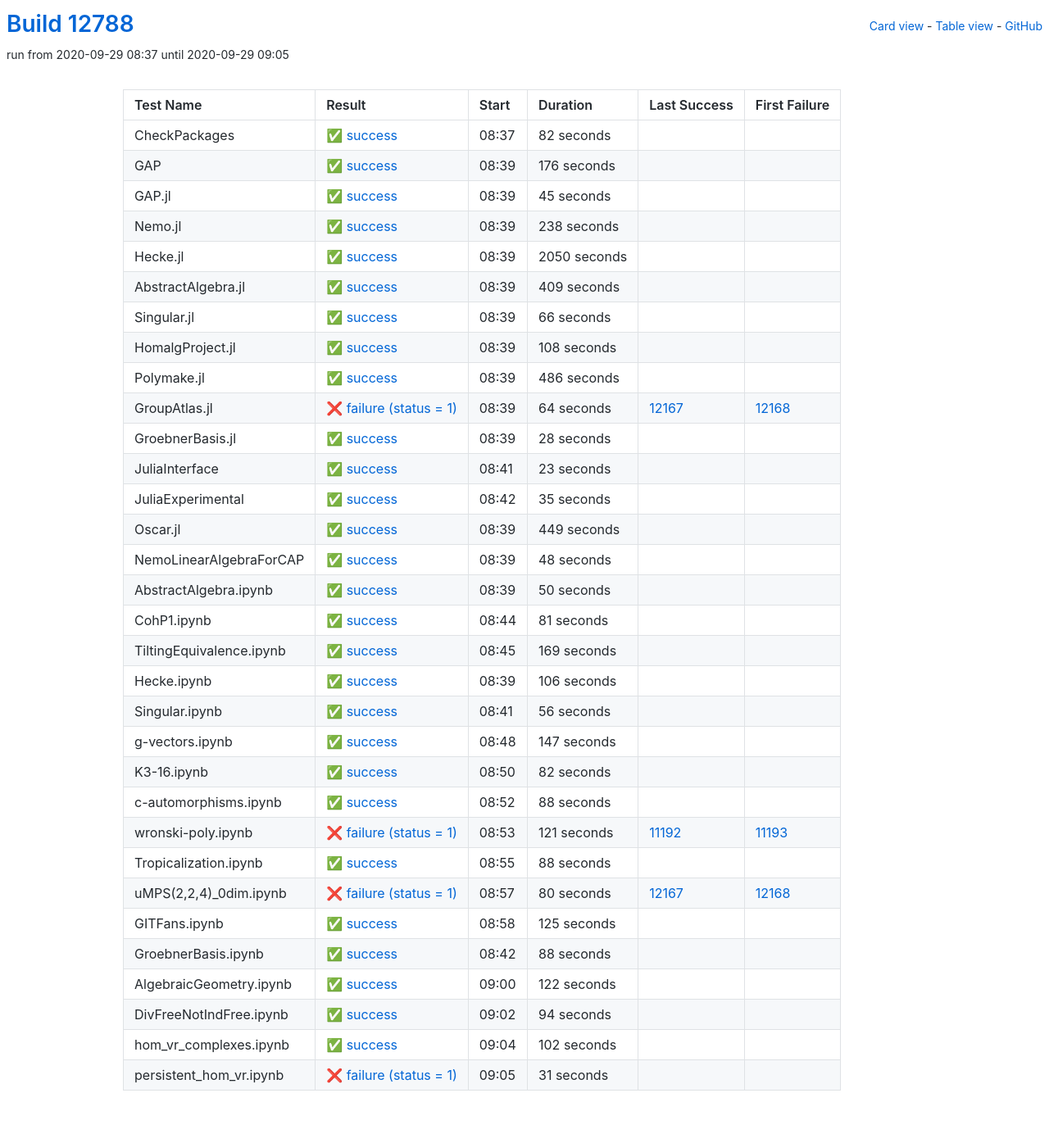
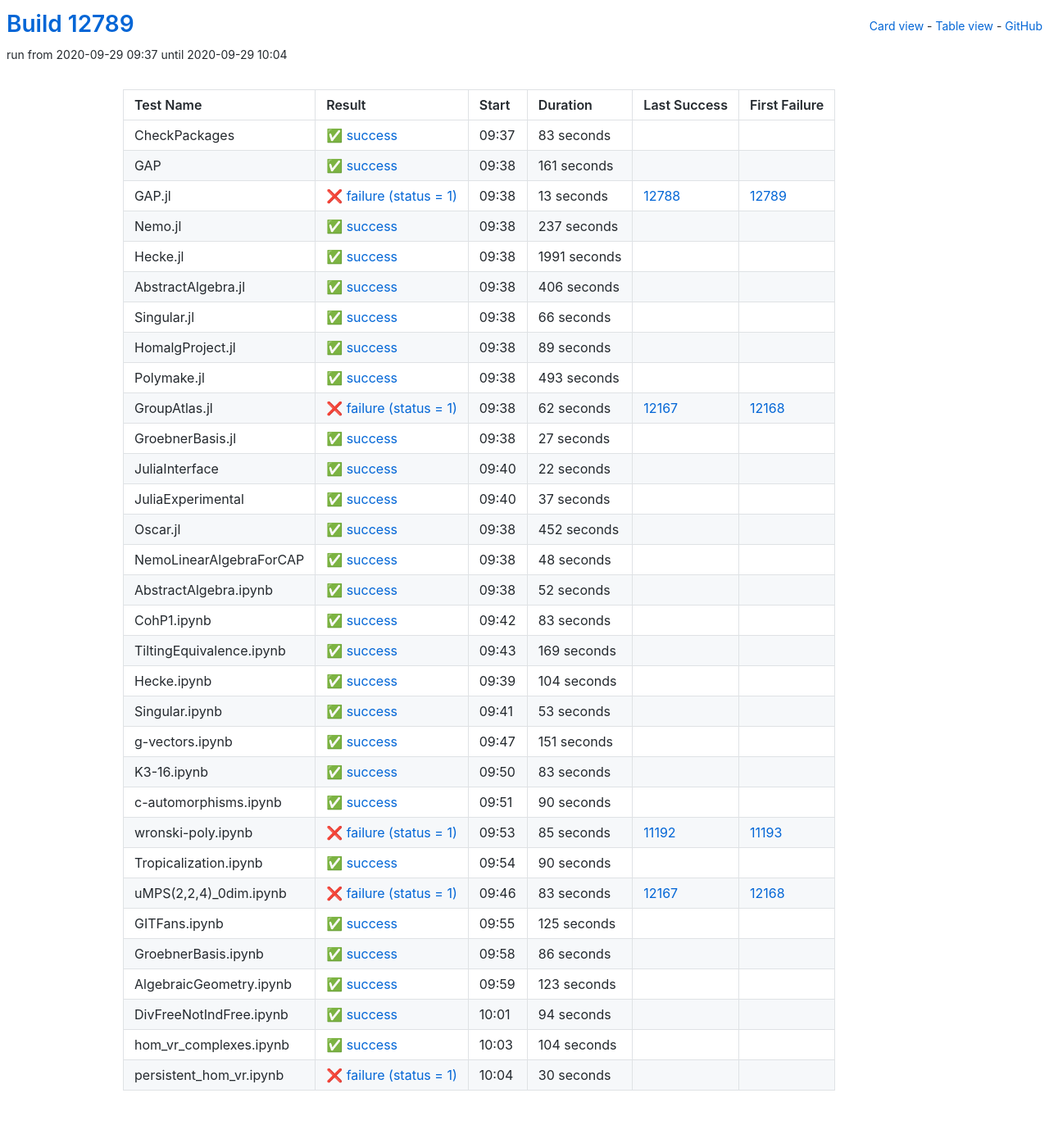
Before and after one commit to oscar-system/oscar-ci-status, a Jekyll site: the page built from table.html, in a window 1280 px wide. Shown: the whole page at 82% size. Built offline with Jekyll 4.4.1, drawn with Linux system fonts in a browser that asks for light colours.

Commit message:
Build #12789

```diff
--- a/_data/ci.yml
+++ b/_data/ci.yml
@@ -1,6 +1,6 @@
 ---
-build: 12788
-build_url: https://oscarci.mathematik.uni-kl.de/job/oscar/12788/
+build: 12789
+build_url: https://oscarci.mathematik.uni-kl.de/job/oscar/12789/
 job: oscar
 organization: oscar-system
 repo: oscar-ci-status
@@ -8,80 +8,80 @@
 tests:
 - name: CheckPackages
   id: checkpackages
-  log: https://oscarci.mathematik.uni-kl.de/job/oscar/12788/artifact/logs/build-12788/CheckPackages.log
-  start: 2020-09-29 08:37
+  log: https://oscarci.mathematik.uni-kl.de/job/oscar/12789/artifact/logs/build-12789/CheckPackages.log
+  start: 2020-09-29 09:37
   success: true
   exitcode: 0
   status: success
-  duration: 82
+  duration: 83
   last_success: false
   last_success_url:
   first_failure: false
   first_failure_url:
 - name: GAP
   id: gap
-  log: https://oscarci.mathematik.uni-kl.de/job/oscar/12788/artifact/logs/build-12788/GAP.log
-  start: 2020-09-29 08:39
+  log: https://oscarci.mathematik.uni-kl.de/job/oscar/12789/artifact/logs/build-12789/GAP.log
+  start: 2020-09-29 09:38
   success: true
   exitcode: 0
   status: success
-  duration: 176
+  duration: 161
   last_success: false
   last_success_url:
   first_failure: false
   first_failure_url:
 - name: GAP.jl
   id: gap-jl
-  log: https://oscarci.mathematik.uni-kl.de/job/oscar/12788/artifact/logs/build-12788/GAP.jl.log
-  start: 2020-09-29 08:39
+  log: https://oscarci.mathematik.uni-kl.de/job/oscar/12789/artifact/logs/build-12789/GAP.jl.log
+  start: 2020-09-29 09:38
+  success: false
+  exitcode: 1
+  status: failure
+  duration: 13
+  last_success: 12788
+  last_success_url: https://oscarci.mathematik.uni-kl.de/job/oscar/12788/
+  first_failure: 12789
+  first_failure_url: https://oscarci.mathematik.uni-kl.de/job/oscar/12789/
+- name: Nemo.jl
+  id: nemo-jl
+  log: https://oscarci.mathematik.uni-kl.de/job/oscar/12789/artifact/logs/build-12789/Nemo.jl.log
+  start: 2020-09-29 09:38
   success: true
   exitcode: 0
   status: success
-  duration: 45
-  last_success: false
-  last_success_url:
-  first_failure: false
-  first_failure_url:
-- name: Nemo.jl
-  id: nemo-jl
-  log: https://oscarci.mathematik.uni-kl.de/job/oscar/12788/artifact/logs/build-12788/Nemo.jl.log
-  start: 2020-09-29 08:39
-  success: true
-  exitcode: 0
-  status: success
-  duration: 238
+  duration: 237
   last_success: false
   last_success_url:
   first_failure: false
   first_failure_url:
 - name: Hecke.jl
   id: hecke-jl
-  log: https://oscarci.mathematik.uni-kl.de/job/oscar/12788/artifact/logs/build-12788/Hecke.jl.log
-  start: 2020-09-29 08:39
+  log: https://oscarci.mathematik.uni-kl.de/job/oscar/12789/artifact/logs/build-12789/Hecke.jl.log
+  start: 2020-09-29 09:38
   success: true
   exitcode: 0
   status: success
-  duration: 2050
+  duration: 1991
   last_success: false
   last_success_url:
   first_failure: false
   first_failure_url:
 - name: AbstractAlgebra.jl
   id: abstractalgebra-jl
-  log: https://oscarci.mathematik.uni-kl.de/job/oscar/12788/artifact/logs/build-12788/AbstractAlgebra.jl.log
-  start: 2020-09-29 08:39
+  log: https://oscarci.mathematik.uni-kl.de/job/oscar/12789/artifact/logs/build-12789/AbstractAlgebra.jl.log
+  start: 2020-09-29 09:38
   success: true
   exitcode: 0
   status: success
-  duration: 409
+  duration: 406
   last_success: false
   last_success_url:
   first_failure: false
   first_failure_url:
 - name: Singular.jl
   id: singular-jl
-  log: https://oscarci.mathematik.uni-kl.de/job/oscar/12788/artifact/logs/build-12788/Singular.jl.log
-  start: 2020-09-29 08:39
+  log: https://oscarci.mathematik.uni-kl.de/job/oscar/12789/artifact/logs/build-12789/Singular.jl.log
+  start: 2020-09-29 09:38
   success: true
   exitcode: 0
   status: success
@@ -92,92 +92,92 @@
   first_failure_url:
 - name: HomalgProject.jl
   id: homalgproject-jl
-  log: https://oscarci.mathematik.uni-kl.de/job/oscar/12788/artifact/logs/build-12788/HomalgProject.jl.log
-  start: 2020-09-29 08:39
+  log: https://oscarci.mathematik.uni-kl.de/job/oscar/12789/artifact/logs/build-12789/HomalgProject.jl.log
+  start: 2020-09-29 09:38
   success: true
   exitcode: 0
   status: success
-  duration: 108
+  duration: 89
   last_success: false
   last_success_url:
   first_failure: false
   first_failure_url:
 - name: Polymake.jl
   id: polymake-jl
-  log: https://oscarci.mathematik.uni-kl.de/job/oscar/12788/artifact/logs/build-12788/Polymake.jl.log
-  start: 2020-09-29 08:39
+  log: https://oscarci.mathematik.uni-kl.de/job/oscar/12789/artifact/logs/build-12789/Polymake.jl.log
+  start: 2020-09-29 09:38
   success: true
   exitcode: 0
   status: success
-  duration: 486
+  duration: 493
   last_success: false
   last_success_url:
   first_failure: false
   first_failure_url:
 - name: GroupAtlas.jl
   id: groupatlas-jl
-  log: https://oscarci.mathematik.uni-kl.de/job/oscar/12788/artifact/logs/build-12788/GroupAtlas.jl.log
-  start: 2020-09-29 08:39
+  log: https://oscarci.mathematik.uni-kl.de/job/oscar/12789/artifact/logs/build-12789/GroupAtlas.jl.log
+  start: 2020-09-29 09:38
   success: false
   exitcode: 1
   status: failure
-  duration: 64
+  duration: 62
   last_success: 12167
   last_success_url: https://oscarci.mathematik.uni-kl.de/job/oscar/12167/
   first_failure: 12168
   first_failure_url: https://oscarci.mathematik.uni-kl.de/job/oscar/12168/
 - name: GroebnerBasis.jl
   id: groebnerbasis-jl
-  log: https://oscarci.mathematik.uni-kl.de/job/oscar/12788/artifact/logs/build-12788/GroebnerBasis.jl.log
-  start: 2020-09-29 08:39
+  log: https://oscarci.mathematik.uni-kl.de/job/oscar/12789/artifact/logs/build-12789/GroebnerBasis.jl.log
+  start: 2020-09-29 09:38
   success: true
   exitcode: 0
   status: success
-  duration: 28
+  duration: 27
   last_success: false
   last_success_url:
   first_failure: false
   first_failure_url:
 - name: JuliaInterface
   id: juliainterface
-  log: https://oscarci.mathematik.uni-kl.de/job/oscar/12788/artifact/logs/build-12788/JuliaInterface.log
-  start: 2020-09-29 08:41
+  log: https://oscarci.mathematik.uni-kl.de/job/oscar/12789/artifact/logs/build-12789/JuliaInterface.log
+  start: 2020-09-29 09:40
   success: true
   exitcode: 0
   status: success
-  duration: 23
+  duration: 22
   last_success: false
   last_success_url:
   first_failure: false
   first_failure_url:
 - name: JuliaExperimental
   id: juliaexperimental
-  log: https://oscarci.mathematik.uni-kl.de/job/oscar/12788/artifact/logs/build-12788/JuliaExperimental.log
-  start: 2020-09-29 08:42
+  log: https://oscarci.mathematik.uni-kl.de/job/oscar/12789/artifact/logs/build-12789/JuliaExperimental.log
+  start: 2020-09-29 09:40
   success: true
   exitcode: 0
   status: success
-  duration: 35
+  duration: 37
   last_success: false
   last_success_url:
   first_failure: false
   first_failure_url:
 - name: Oscar.jl
   id: oscar-jl
-  log: https://oscarci.mathematik.uni-kl.de/job/oscar/12788/artifact/logs/build-12788/Oscar.jl.log
-  start: 2020-09-29 08:39
+  log: https://oscarci.mathematik.uni-kl.de/job/oscar/12789/artifact/logs/build-12789/Oscar.jl.log
+  start: 2020-09-29 09:38
   success: true
   exitcode: 0
   status: success
-  duration: 449
+  duration: 452
   last_success: false
   last_success_url:
   first_failure: false
   first_failure_url:
 - name: NemoLinearAlgebraForCAP
   id: nemolinearalgebraforcap
-  log: https://oscarci.mathematik.uni-kl.de/job/oscar/12788/artifact/logs/build-12788/NemoLinearAlgebraForCAP.log
-  start: 2020-09-29 08:39
+  log: https://oscarci.mathematik.uni-kl.de/job/oscar/12789/artifact/logs/build-12789/NemoLinearAlgebraForCAP.log
+  start: 2020-09-29 09:38
   success: true
   exitcode: 0
   status: success
@@ -188,32 +188,32 @@
   first_failure_url:
 - name: AbstractAlgebra.ipynb
   id: abstractalgebra-ipynb
-  log: https://oscarci.mathematik.uni-kl.de/job/oscar/12788/artifact/logs/build-12788/AbstractAlgebra.ipynb.log
-  start: 2020-09-29 08:39
+  log: https://oscarci.mathematik.uni-kl.de/job/oscar/12789/artifact/logs/build-12789/AbstractAlgebra.ipynb.log
+  start: 2020-09-29 09:38
   success: true
   exitcode: 0
   status: success
-  duration: 50
+  duration: 52
   last_success: false
   last_success_url:
   first_failure: false
   first_failure_url:
 - name: CohP1.ipynb
   id: cohp1-ipynb
-  log: https://oscarci.mathematik.uni-kl.de/job/oscar/12788/artifact/logs/build-12788/CohP1.ipynb.log
-  start: 2020-09-29 08:44
+  log: https://oscarci.mathematik.uni-kl.de/job/oscar/12789/artifact/logs/build-12789/CohP1.ipynb.log
+  start: 2020-09-29 09:42
   success: true
   exitcode: 0
   status: success
-  duration: 81
+  duration: 83
   last_success: false
   last_success_url:
   first_failure: false
   first_failure_url:
 - name: TiltingEquivalence.ipynb
   id: tiltingequivalence-ipynb
-  log: https://oscarci.mathematik.uni-kl.de/job/oscar/12788/artifact/logs/build-12788/TiltingEquivalence.ipynb.log
-  start: 2020-09-29 08:45
+  log: https://oscarci.mathematik.uni-kl.de/job/oscar/12789/artifact/logs/build-12789/TiltingEquivalence.ipynb.log
+  start: 2020-09-29 09:43
   success: true
   exitcode: 0
   status: success
@@ -224,104 +224,104 @@
   first_failure_url:
 - name: Hecke.ipynb
   id: hecke-ipynb
-  log: https://oscarci.mathematik.uni-kl.de/job/oscar/12788/artifact/logs/build-12788/Hecke.ipynb.log
-  start: 2020-09-29 08:39
+  log: https://oscarci.mathematik.uni-kl.de/job/oscar/12789/artifact/logs/build-12789/Hecke.ipynb.log
+  start: 2020-09-29 09:39
   success: true
   exitcode: 0
   status: success
-  duration: 106
+  duration: 104
   last_success: false
   last_success_url:
   first_failure: false
   first_failure_url:
 - name: Singular.ipynb
   id: singular-ipynb
-  log: https://oscarci.mathematik.uni-kl.de/job/oscar/12788/artifact/logs/build-12788/Singular.ipynb.log
-  start: 2020-09-29 08:41
+  log: https://oscarci.mathematik.uni-kl.de/job/oscar/12789/artifact/logs/build-12789/Singular.ipynb.log
+  start: 2020-09-29 09:41
   success: true
   exitcode: 0
   status: success
-  duration: 56
+  duration: 53
   last_success: false
   last_success_url:
   first_failure: false
   first_failure_url:
 - name: g-vectors.ipynb
   id: g-vectors-ipynb
-  log: https://oscarci.mathematik.uni-kl.de/job/oscar/12788/artifact/logs/build-12788/g-vectors.ipynb.log
-  start: 2020-09-29 08:48
+  log: https://oscarci.mathematik.uni-kl.de/job/oscar/12789/artifact/logs/build-12789/g-vectors.ipynb.log
+  start: 2020-09-29 09:47
   success: true
   exitcode: 0
   status: success
-  duration: 147
+  duration: 151
   last_success: false
   last_success_url:
   first_failure: false
   first_failure_url:
 - name: K3-16.ipynb
   id: k3-16-ipynb
-  log: https://oscarci.mathematik.uni-kl.de/job/oscar/12788/artifact/logs/build-12788/K3-16.ipynb.log
-  start: 2020-09-29 08:50
+  log: https://oscarci.mathematik.uni-kl.de/job/oscar/12789/artifact/logs/build-12789/K3-16.ipynb.log
+  start: 2020-09-29 09:50
   success: true
   exitcode: 0
   status: success
-  duration: 82
+  duration: 83
   last_success: false
   last_success_url:
   first_failure: false
   first_failure_url:
 - name: c-automorphisms.ipynb
   id: c-automorphisms-ipynb
-  log: https://oscarci.mathematik.uni-kl.de/job/oscar/12788/artifact/logs/build-12788/c-automorphisms.ipynb.log
-  start: 2020-09-29 08:52
+  log: https://oscarci.mathematik.uni-kl.de/job/oscar/12789/artifact/logs/build-12789/c-automorphisms.ipynb.log
+  start: 2020-09-29 09:51
   success: true
   exitcode: 0
   status: success
-  duration: 88
+  duration: 90
   last_success: false
   last_success_url:
   first_failure: false
   first_failure_url:
 - name: wronski-poly.ipynb
   id: wronski-poly-ipynb
-  log: https://oscarci.mathematik.uni-kl.de/job/oscar/12788/artifact/logs/build-12788/wronski-poly.ipynb.log
-  start: 2020-09-29 08:53
+  log: https://oscarci.mathematik.uni-kl.de/job/oscar/12789/artifact/logs/build-12789/wronski-poly.ipynb.log
+  start: 2020-09-29 09:53
   success: false
   exitcode: 1
   status: failure
-  duration: 121
+  duration: 85
   last_success: 11192
   last_success_url: https://oscarci.mathematik.uni-kl.de/job/oscar/11192/
   first_failure: 11193
   first_failure_url: https://oscarci.mathematik.uni-kl.de/job/oscar/11193/
 - name: Tropicalization.ipynb
   id: tropicalization-ipynb
-  log: https://oscarci.mathematik.uni-kl.de/job/oscar/12788/artifact/logs/build-12788/Tropicalization.ipynb.log
-  start: 2020-09-29 08:55
+  log: https://oscarci.mathematik.uni-kl.de/job/oscar/12789/artifact/logs/build-12789/Tropicalization.ipynb.log
+  start: 2020-09-29 09:54
   success: true
   exitcode: 0
   status: success
-  duration: 88
+  duration: 90
   last_success: false
   last_success_url:
   first_failure: false
   first_failure_url:
 - name: uMPS(2,2,4)_0dim.ipynb
   id: umps-2-2-4-0dim-ipynb
-  log: https://oscarci.mathematik.uni-kl.de/job/oscar/12788/artifact/logs/build-12788/uMPS-2-2-4-_0dim.ipynb.log
-  start: 2020-09-29 08:57
+  log: https://oscarci.mathematik.uni-kl.de/job/oscar/12789/artifact/logs/build-12789/uMPS-2-2-4-_0dim.ipynb.log
+  start: 2020-09-29 09:46
   success: false
   exitcode: 1
   status: failure
-  duration: 80
+  duration: 83
   last_success: 12167
   last_success_url: https://oscarci.mathematik.uni-kl.de/job/oscar/12167/
   first_failure: 12168
   first_failure_url: https://oscarci.mathematik.uni-kl.de/job/oscar/12168/
 - name: GITFans.ipynb
   id: gitfans-ipynb
-  log: https://oscarci.mathematik.uni-kl.de/job/oscar/12788/artifact/logs/build-12788/GITFans.ipynb.log
-  start: 2020-09-29 08:58
+  log: https://oscarci.mathematik.uni-kl.de/job/oscar/12789/artifact/logs/build-12789/GITFans.ipynb.log
+  start: 2020-09-29 09:55
   success: true
   exitcode: 0
   status: success
@@ -332,32 +332,32 @@
   first_failure_url:
 - name: GroebnerBasis.ipynb
   id: groebnerbasis-ipynb
-  log: https://oscarci.mathematik.uni-kl.de/job/oscar/12788/artifact/logs/build-12788/GroebnerBasis.ipynb.log
-  start: 2020-09-29 08:42
+  log: https://oscarci.mathematik.uni-kl.de/job/oscar/12789/artifact/logs/build-12789/GroebnerBasis.ipynb.log
+  start: 2020-09-29 09:58
   success: true
   exitcode: 0
   status: success
-  duration: 88
+  duration: 86
   last_success: false
   last_success_url:
   first_failure: false
   first_failure_url:
 - name: AlgebraicGeometry.ipynb
   id: algebraicgeometry-ipynb
-  log: https://oscarci.mathematik.uni-kl.de/job/oscar/12788/artifact/logs/build-12788/AlgebraicGeometry.ipynb.log
-  start: 2020-09-29 09:00
+  log: https://oscarci.mathematik.uni-kl.de/job/oscar/12789/artifact/logs/build-12789/AlgebraicGeometry.ipynb.log
+  start: 2020-09-29 09:59
   success: true
   exitcode: 0
   status: success
-  duration: 122
+  duration: 123
   last_success: false
   last_success_url:
   first_failure: false
   first_failure_url:
 - name: DivFreeNotIndFree.ipynb
   id: divfreenotindfree-ipynb
-  log: https://oscarci.mathematik.uni-kl.de/job/oscar/12788/artifact/logs/build-12788/DivFreeNotIndFree.ipynb.log
-  start: 2020-09-29 09:02
+  log: https://oscarci.mathematik.uni-kl.de/job/oscar/12789/artifact/logs/build-12789/DivFreeNotIndFree.ipynb.log
+  start: 2020-09-29 10:01
   success: true
   exitcode: 0
   status: success
@@ -368,24 +368,24 @@
   first_failure_url:
 - name: hom_vr_complexes.ipynb
   id: hom-vr-complexes-ipynb
-  log: https://oscarci.mathematik.uni-kl.de/job/oscar/12788/artifact/logs/build-12788/hom_vr_complexes.ipynb.log
-  start: 2020-09-29 09:04
+  log: https://oscarci.mathematik.uni-kl.de/job/oscar/12789/artifact/logs/build-12789/hom_vr_complexes.ipynb.log
+  start: 2020-09-29 10:03
   success: true
   exitcode: 0
   status: success
-  duration: 102
+  duration: 104
   last_success: false
   last_success_url:
   first_failure: false
   first_failure_url:
 - name: persistent_hom_vr.ipynb
   id: persistent-hom-vr-ipynb
-  log: https://oscarci.mathematik.uni-kl.de/job/oscar/12788/artifact/logs/build-12788/persistent_hom_vr.ipynb.log
-  start: 2020-09-29 09:05
+  log: https://oscarci.mathematik.uni-kl.de/job/oscar/12789/artifact/logs/build-12789/persistent_hom_vr.ipynb.log
+  start: 2020-09-29 10:04
   success: false
   exitcode: 1
   status: failure
-  duration: 31
+  duration: 30
   last_success: false
   last_success_url:
   first_failure: false
```
Also changed, not shown: README.md.
